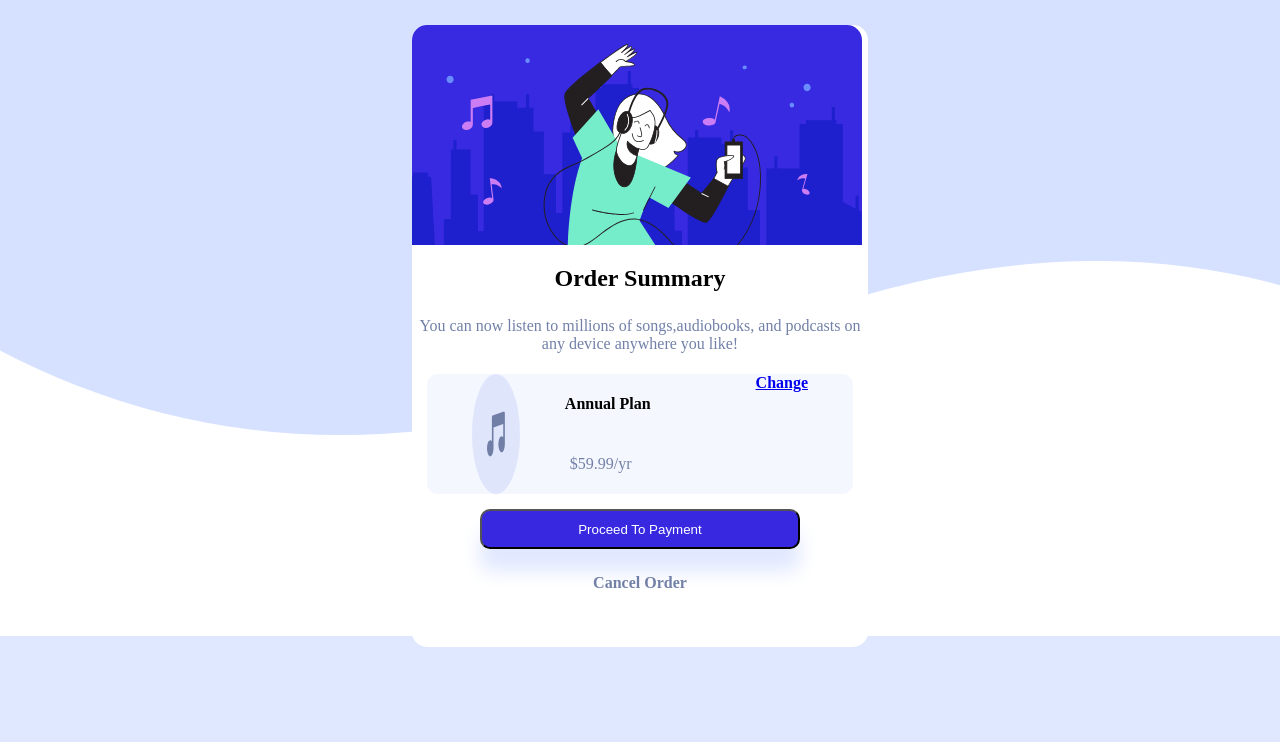
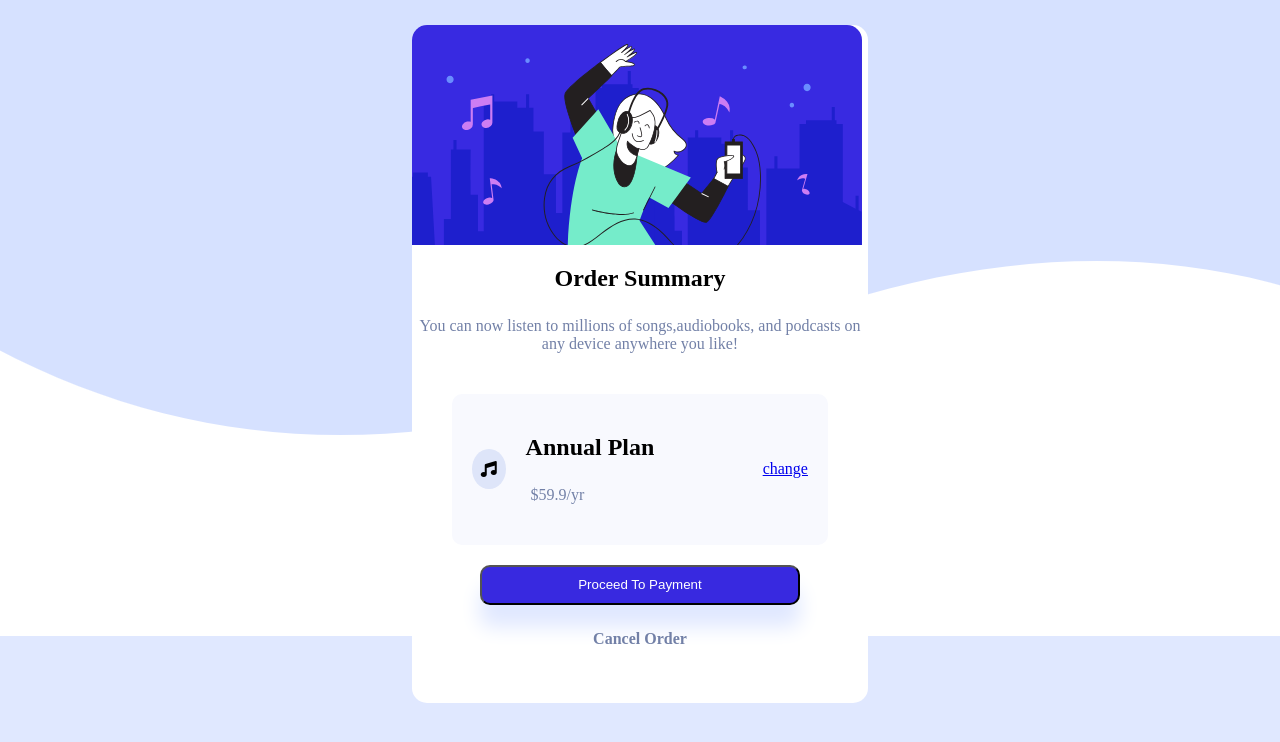
Before and after one commit to chimmydee/Group-92, a plain HTML site: page index.html in a window 1280 px wide. Drawn offline with Linux system fonts and the light colour scheme.

Commit message:
I have merged guys

```diff
--- a/index.html
+++ b/index.html
@@ -17,16 +17,28 @@
                         and podcasts on any device anywhere you like!
                     </p>
                 </div>
+                <section>
+                    <div class="plan_wrapper">
+                        <div class="plan_container">
 
-                <div class="ad flex">
-                    <img src="./icon-music.svg"/>
-                    <div class="plan3">
-                        <h4>Annual Plan</h4>
-                        <p>$59.99/yr</p>
+                            <div class="plan1">
+                                <i class="fas fa-music"></i>
+                            </div>
+
+                            <div class="plan2">
+                                <div class="inner_plan">
+                                    <h2>Annual Plan</h2>
+                                    <p>$59.9/yr</p>
+                                </div>
+                                <div class="inner_plan">
+                                    <a href="#">change</a>
+                                </div>
+                            </div>
+
+                        </div>
                     </div>
-                    <a  class ="change" href="#">Change</a>
-
-                </div>
+                </section>
+                <script src="https://kit.fontawesome.com/57456f662e.js" crossorigin="anonymous"></script>
                 <div class="ab">
                         <!-- <div class="proceed"><strong>Proceed To Payment</strong></div>  -->
                         <button class="proceed">Proceed To Payment</button>
--- a/style.css
+++ b/style.css
@@ -205,9 +205,72 @@ body {
     align-items: center;
     justify-content: space-between;
 }*/
+/* body {
+    background: #DEE5F9;
+} */
 
+/* .plan_wrapper {
+    width: 400px;
+    height: 80vh;
+    background-color: #fff;
+    margin: 50px auto;
+    padding: 40px;
+}  */
 
+/* .plan_container {
+    background: #F8F9FE;
+    padding: 40px;
+    border-radius: 10px;
+    display: flex;
+    flex-direction: row;
+    gap: 20px;
+}
 
+.plan1 {
+    width: 40px;
+    height: 40px;
+    border-radius: 100%;
+    background: #DEE5F9;
+    display: flex;
+    align-items: center;
+    justify-content: center;
+}
+
+.plan3 {
+    width: 100%;
+    display: flex;
+    align-items: center;
+    justify-content: space-between;
+} */
+.plan_wrapper{
+padding: 20px 40px;
+align-items: center;
+}
+.plan_container {
+    background: #F8F9FE;
+    padding: 20px;
+    border-radius: 10px;
+    display: flex;
+    flex-direction: row;
+    gap: 20px;
+    display: flex;
+align-items: center;
+}
+.plan1 {
+    width: 40px;
+    height: 40px;
+    border-radius: 100%;
+    background: #DEE5F9;
+    display: flex;
+    align-items: center;
+    justify-content: center;
+}
+.plan2 {
+    width: 100%;
+    display: flex;
+    align-items: center;
+    justify-content: space-between;
+}
 /* F8F9FE BACKGROUND */
 /* ICON COLOR DEE5F9 */
 /* H1 293753 */
```
